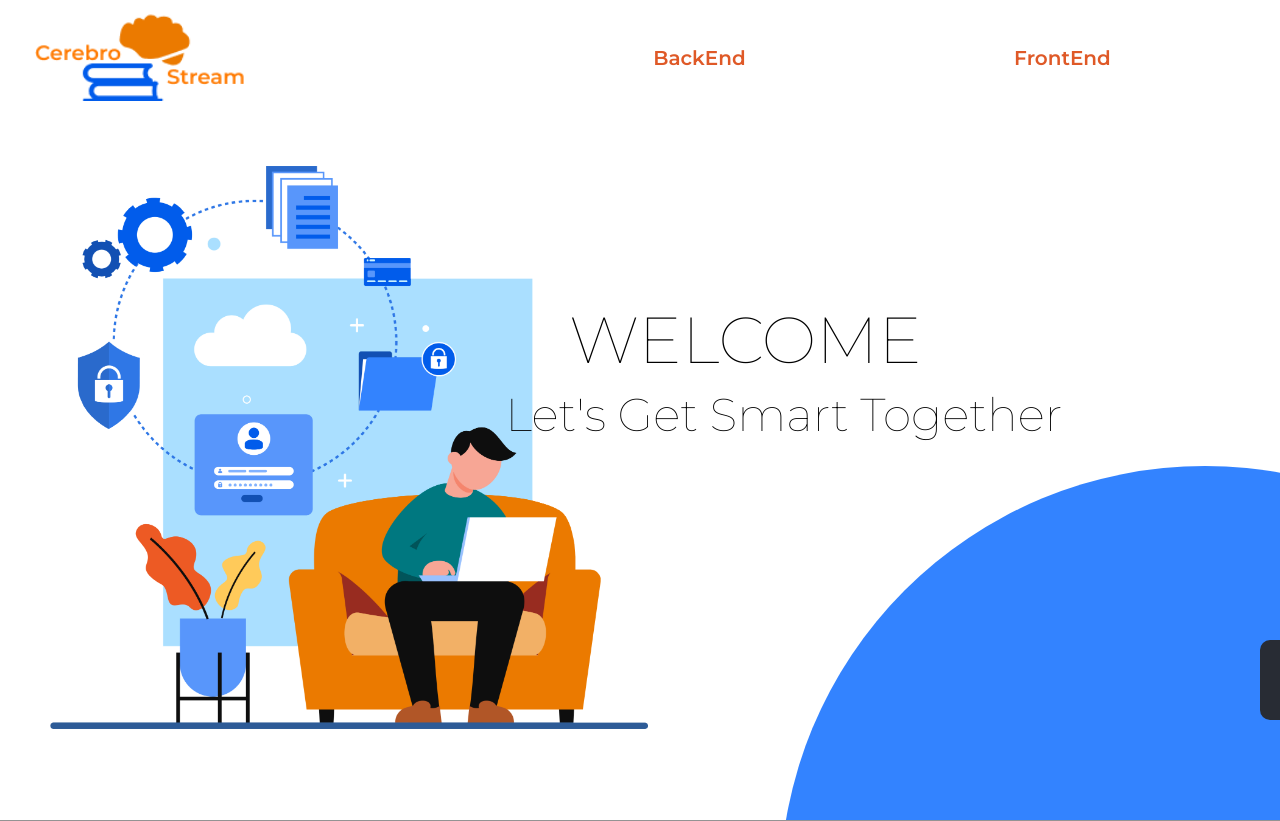
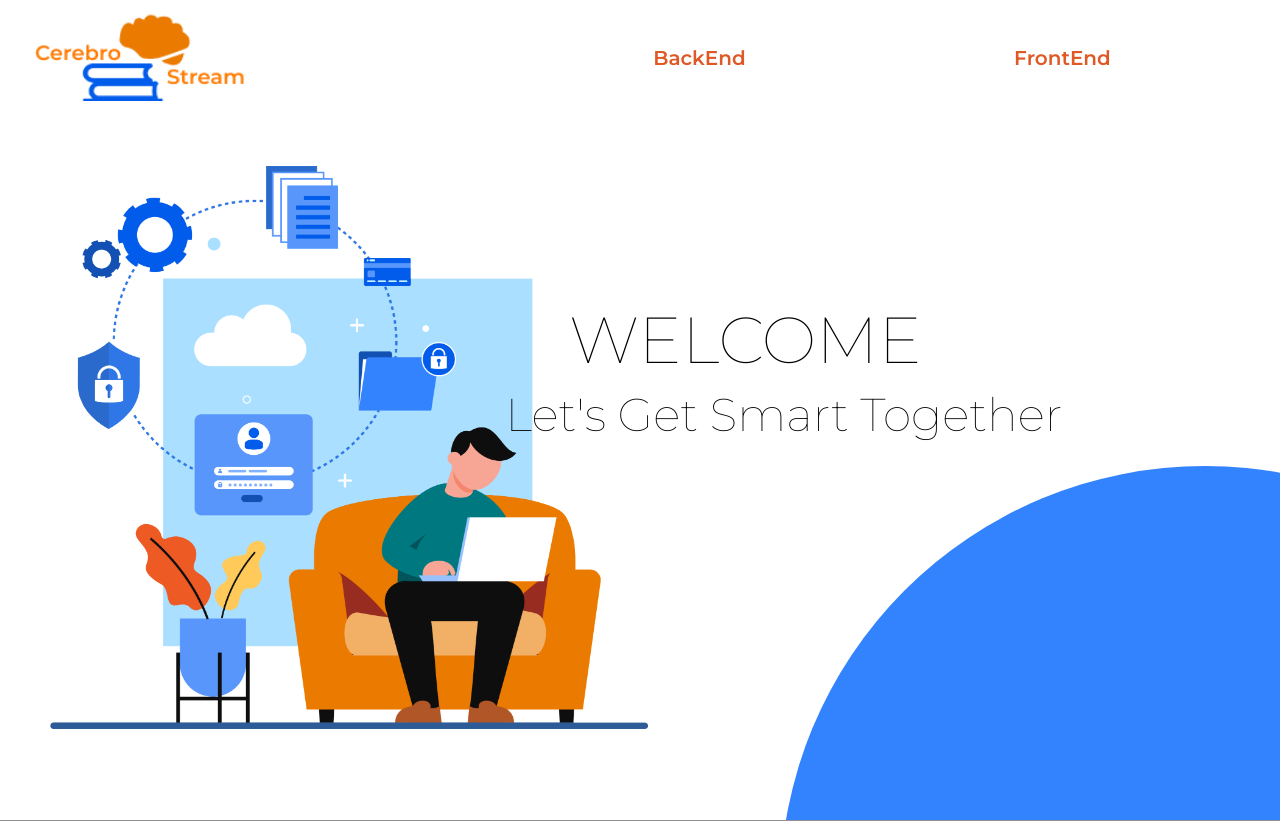
Before and after one commit to SamuelFoc/Cerebro-Stream, a Next.js app: page / in a window 1280 px wide. Shown: the top 821 px of the page. Built offline with nearby package versions, Linux system fonts and the light colour scheme.

Commit message:
Remove from this branch

```diff
--- a/components/LabButton.jsx
+++ /dev/null
@@ -1,12 +0,0 @@
-import Link from "next/link";
-import styles from "./LabButton.module.css";
-
-export default function LabButton() {
-  return (
-    <div className={styles.container}>
-      <Link href="/Lab" className={styles.text}>
-        LAB
-      </Link>
-    </div>
-  );
-}
--- a/components/LabButton.module.css
+++ /dev/null
@@ -1,56 +0,0 @@
-.container {
-  position: fixed;
-  bottom: 10%;
-  right: 0;
-
-  width: 20px;
-  height: 80px;
-
-  display: flex;
-  align-items: center;
-  justify-content: center;
-  transition: 0.3s;
-
-  border-radius: 10px 0 0 10px;
-
-  background-color: #282c34;
-
-  font-family: "Montserrat", sans-serif;
-  font-weight: 500;
-  font-size: 22px;
-}
-.container:hover {
-  width: 80px;
-  height: 80px;
-  cursor: pointer;
-
-  border-radius: 10% 0 0 10%;
-}
-.container:hover .text {
-  display: block;
-}
-.text {
-  color: rgb(255, 128, 0);
-  display: none;
-  transition: 1s;
-}
-
-@media only screen and (min-width: 2000px) {
-  .container {
-    width: 100px;
-    height: 120px;
-  }
-  .container::before {
-    content: "LAB";
-    color: rgb(255, 128, 0);
-  }
-  .container:hover {
-    font-weight: 600;
-    height: 120px;
-    width: 100px;
-    cursor: pointer;
-  }
-  .container:hover .text {
-    display: none;
-  }
-}
--- a/components/Layout.jsx
+++ b/components/Layout.jsx
@@ -1,7 +1,6 @@
 import NavigationBar from "../components/NavigationBar";
 import Footer from "../components/Footer";
 import styles from "./Layout.module.css";
-import LabButton from "./LabButton";
 
 export default function Layout({ children }) {
   return (
@@ -12,7 +11,6 @@ export default function Layout({ children }) {
         items={["BackEnd", "FrontEnd"]}
       />
       <main className={styles.mainContainer}>{children}</main>
-      <LabButton />
       <Footer />
     </div>
   );
```
Also changed, not shown: pages/Lab.jsx (deleted, +0 -7 lines).
